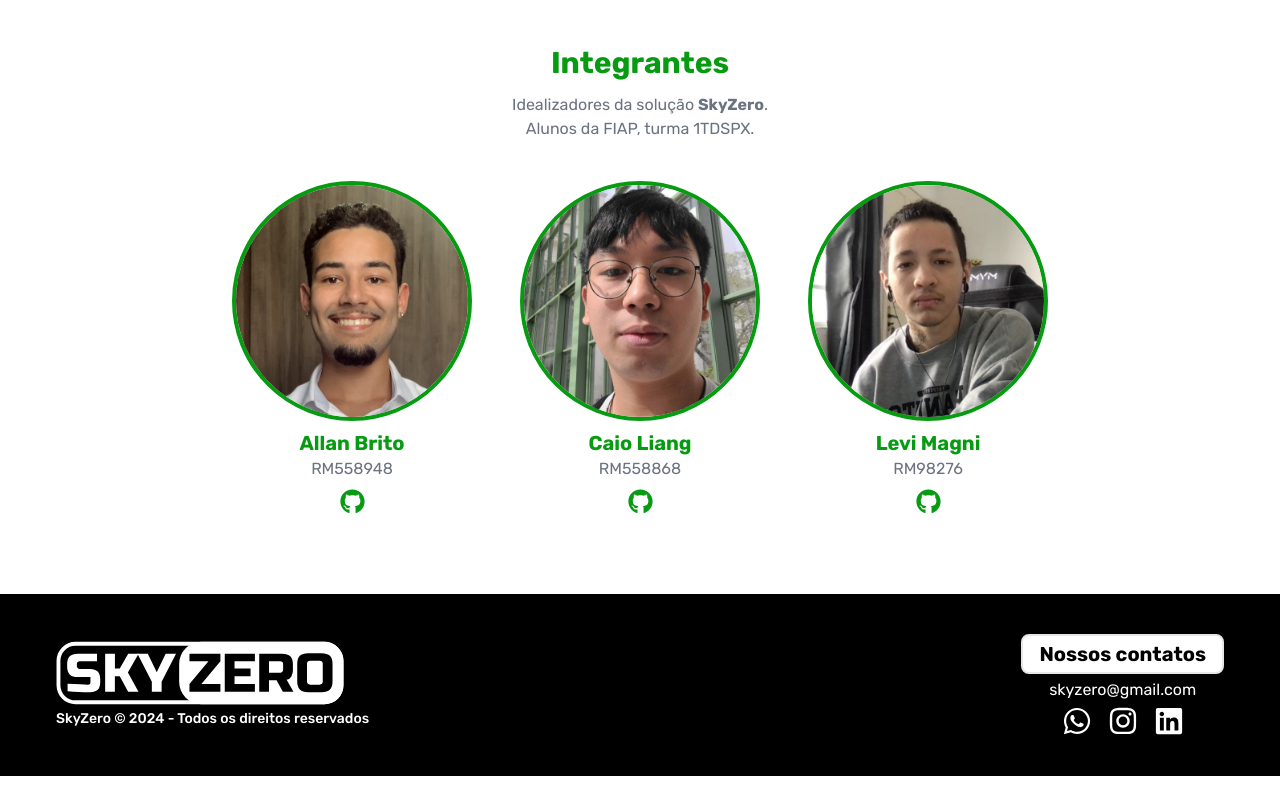
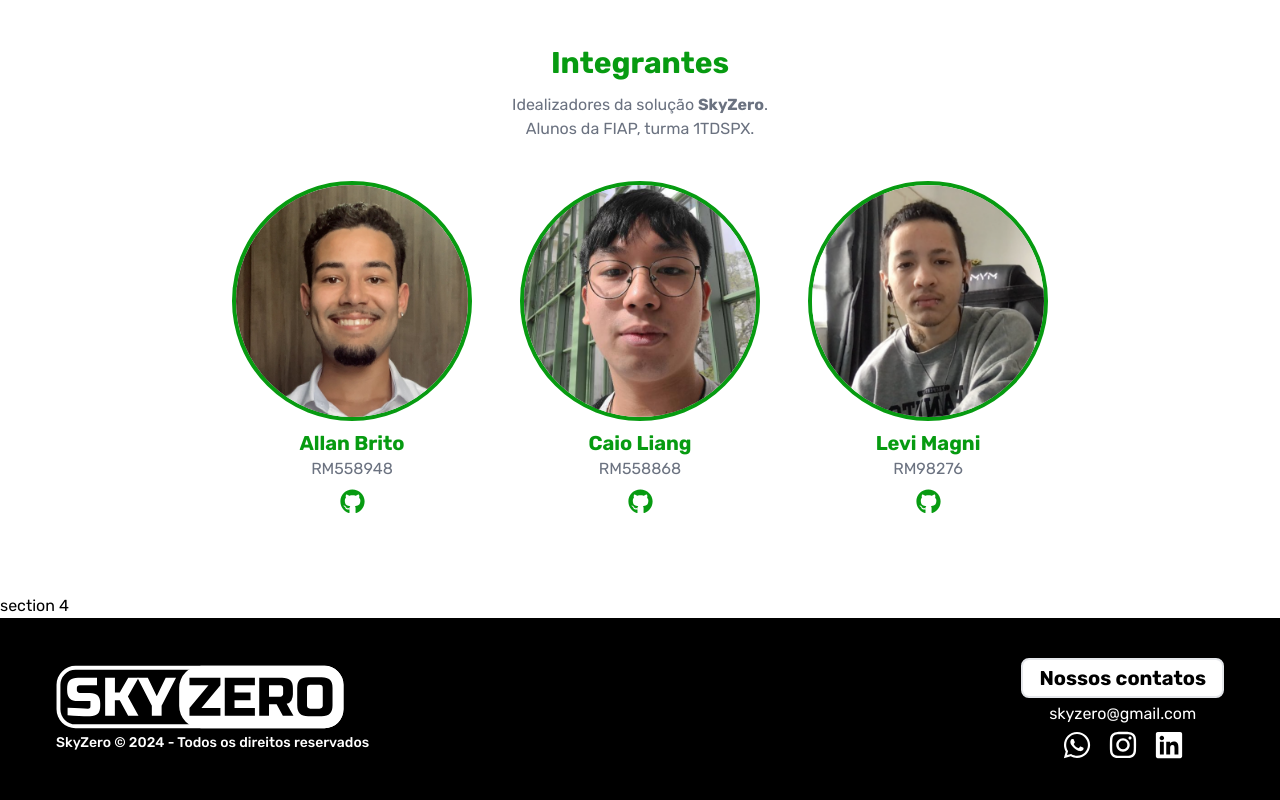
Before and after one commit to Allanbm100/FIAP-GS-SkyZero, a Next.js app: page / in a window 1280 px wide. Shown: the part 995-1795 px from the top of the page. Before the commit the page ends 1771 px from the top, so only its background shows below. Built offline with nearby package versions, Linux system fonts and the light colour scheme.

Commit message:
adicionando section 4 a home

```diff
--- a/src/app/page.tsx
+++ b/src/app/page.tsx
@@ -1,13 +1,13 @@
-import { FaCalculator } from "react-icons/fa";
-import { IoIosSave } from "react-icons/io";
-import { IoPieChartSharp } from "react-icons/io5";
-import { FaGithub } from "react-icons/fa6";
 import backgroundImage from "@/assets/images/section1-wpp.jpg"
 import fotoAllan from "../assets/images/allan.png";
 import fotoCaio from "../assets/images/caio.png";
 import fotoLevi from "../assets/images/levi.png";
 import Image from "next/image"
 import Link from "next/link";
+import { FaCalculator } from "react-icons/fa";
+import { IoIosSave } from "react-icons/io";
+import { IoPieChartSharp } from "react-icons/io5";
+import { FaGithub } from "react-icons/fa6";
 
 export default function Home() {
   return (
@@ -34,7 +34,6 @@ export default function Home() {
           </p>
         </div>
       </section>
-
       <section className="flex flex-col items-center gap-5 py-20">
         <h1 className="text-2xl sm:text-3xl font-semibold text-[#079b11] mb-5">Nossos Serviços</h1>
         <ul className="flex flex-col xl:flex-row gap-4 text-center">
@@ -77,6 +76,11 @@ export default function Home() {
           ))}
         </div>
       </section>
+      <section>
+        <div>
+            <h1>section 4</h1>
+        </div>
+      </section>
     </main>
   )
 }
```
Lines whose indentation alone changed are shown as unchanged.
